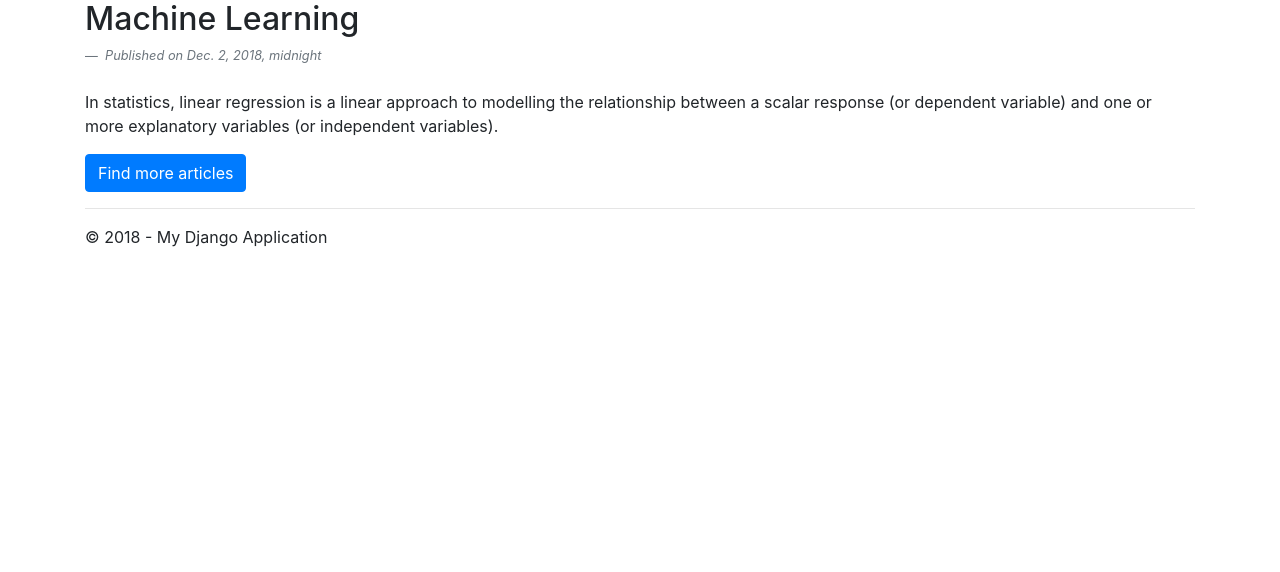
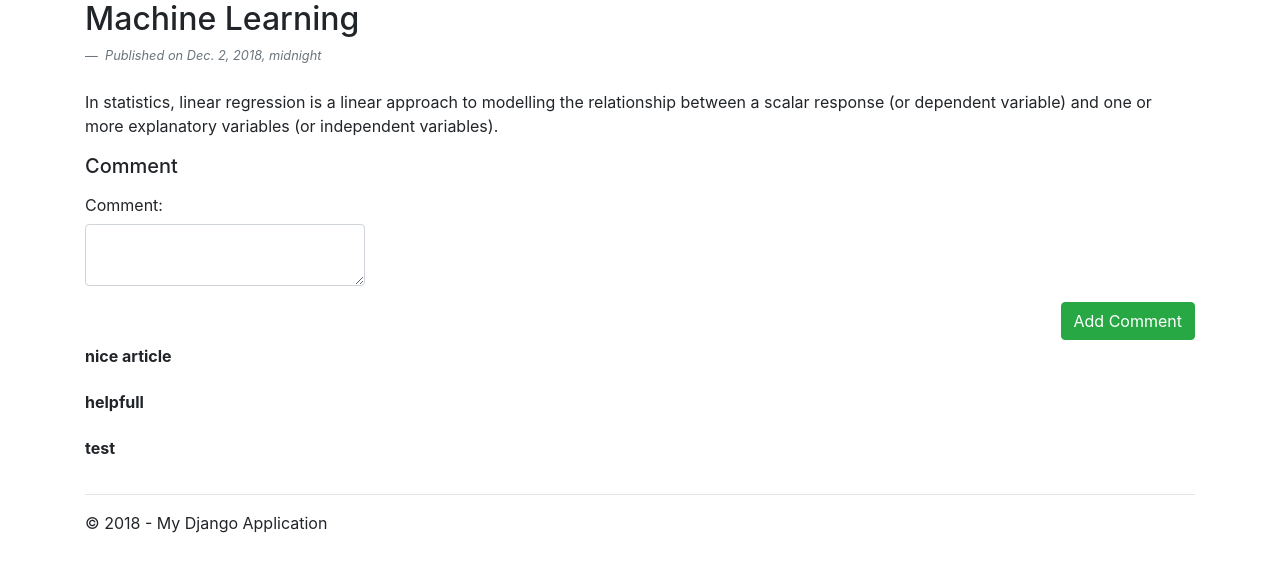
Before and after one commit to arifulwafi/djangoblog, a Django app: page /blog/1/ in a window 1280 px wide. Shown: the part 106-678 px from the top of the page. Run offline with Django 3.2, Linux system fonts and the light colour scheme; data comes from the database, SQL or seed files in the repository; both versions use the stored data as it was after the commit; some libraries are stand-ins or nearby versions.

Commit message:
blog commet added

```diff
--- a/src/DjangoWeb/blog/templates/blog/author_blog_post_detail.html
+++ b/src/DjangoWeb/blog/templates/blog/author_blog_post_detail.html
@@ -5,7 +5,11 @@
 <h2>{{title}}</h2>
 <br/>
 
-<h1>Book Details</h1>
 <h2>Name: {{object.title}}</h2>
+<div>
+    {{object.content}}
+</div>
+
+
 
 {% endblock %}
--- a/src/DjangoWeb/blog/templates/blog/details.html
+++ b/src/DjangoWeb/blog/templates/blog/details.html
@@ -13,13 +13,40 @@
     {{blogpost.content}}
 </div>
 <p>
-                  {% if blogpost.tag %}
-                  <span class="badge badge-pill badge-primary">{{blogpost.tag}}</span>
-                  {% endif %}
-              </p>
-<p>
-    <a href="/" class="btn btn-primary">Find more articles</a>
-</p>
+{% if blogpost.tag %}
+<span class="badge badge-pill badge-primary">{{blogpost.tag}}</span>
+{% endif %}
+ </p>
+
+ <div class="row mt-3">
+        <div class="col-md-12">
+            <h5>Comment</h5>
+
+            <form action="{% url 'blog:comment_create' blogpost.id %}" method="post">
+                {% csrf_token %}
+                <div id="div_id_content" class="form-group">
+                    <label for="id_content" class="col-form-label ">Comment:</label>
+                    <textarea class="form-control" name="content" id="id_content" rows="2"></textarea>
+                </div>
+
+                <div class="text-right">
+                    <button class="btn btn-success" type="submit">Add Comment</button>
+                </div>
+            </form>
+        </div>
+     <div class="col-md">
+            {% for item in blogpost.comment_set.all %}
+                <blockquote class="blockquote review">
+                    <small>
+                     <strong class="mb-0">{{ item.content }}</strong>
+                    </small>
+                </blockquote>
+            {% empty %}<p>Noo comments for this article yet</p>
+            {% endfor %}
+        </div>
+
+    </div>
+
 {% if error_message %}
 <p class="text-danger">{{error_message}}</p>
 {% endif %}
--- a/src/DjangoWeb/blog/urls.py
+++ b/src/DjangoWeb/blog/urls.py
@@ -4,6 +4,8 @@ Definition of urls for blog posts.
 
 from django.conf.urls import url
 from blog.models import BlogPost
+from django.contrib.auth.decorators import login_required
+from blog.views import blogComment
 
 import blog.views
 
@@ -14,13 +16,20 @@ urlpatterns = [
             context_object_name='latest_post_list',
             template_name='blog/index.html',),
         name='home'),
+
     url(r'^blog/(?P<pk>\d+)/$',
-        blog.views.BlogPostDetailView.as_view(
-            template_name='blog/details.html'),
-        name='blogpostdetail'),
+        blog.views.BlogPostDetailView.as_view(template_name='blog/details.html'),name='blogpostdetail'),
+
     url('blog/author/list', blog.views.AuthorBlogPostListView.as_view(template_name='blog/author_blog_post_list.html'), name='author_blog_post_list'),
+
     url('blog/author/view/(?P<pk>\d+)/', blog.views.AuthorBlogPostView.as_view(template_name='blog/author_blog_post_detail.html'), name='author_blog_post_view'),
+
     url('blog/author/new', blog.views.AuthorBlogPostCreate.as_view(template_name='blog/author_blog_post_form.html'), name='author_blog_post_new'),
+
     url('blog/author/edit/(?P<pk>\d+)/', blog.views.AuthorBlogPostUpdate.as_view(template_name='blog/author_blog_post_form.html'), name='author_blog_post_edit'),
+
     url('blog/author/delete/(?P<pk>\d+)/', blog.views.AuthorBlogPostDelete.as_view(template_name='blog/author_blog_post_confirm_delete.html'), name='author_blog_post_delete'),
+
+     url(r'^blog/(?P<pk>\d+)/comment/create/$',blogComment,
+        name='comment_create'),
 ]
--- a/src/DjangoWeb/blog/views.py
+++ b/src/DjangoWeb/blog/views.py
@@ -3,6 +3,7 @@ Definition of views.
 """
 
 from blog.models import BlogPost
+from blog.models import Comment
 from datetime import datetime
 from django.contrib.auth.decorators import login_required
 from django.core.urlresolvers import reverse
@@ -29,13 +30,16 @@ class BlogPostListView(ListView):
 
 class BlogPostDetailView(DetailView):
     model = BlogPost
-
+    template_name = 'blog/details.html'
 
     def get_context_data(self, **kwargs):
         context = super(BlogPostDetailView, self).get_context_data(**kwargs)
         context['title'] = 'Post Detail'
         context['year'] = datetime.now().year
         return context
+
+
+
 
 class AuthorBlogPostListView(ListView):
     model = BlogPost
@@ -80,3 +84,18 @@ class AuthorBlogPostUpdate(UpdateView):
 class AuthorBlogPostDelete(DeleteView):
     model = BlogPost
     success_url = reverse_lazy('blog:author_blog_post_list')
+
+
+@login_required()
+def blogComment(request, pk):
+    blog_post = get_object_or_404(BlogPost, pk=pk)
+    new_review = Comment(
+        content=request.POST['content'],
+        status=1,
+        pub_date = datetime.now(),
+        isdeleted = False,
+        created_date = datetime.now(),
+        last_updated_date = datetime.now(),
+        blog_post=blog_post)
+    new_review.save()
+    return HttpResponseRedirect(reverse('blog:blogpostdetail', args=(blog_post.id,)))
```
Also changed, not shown: src/DjangoWeb/blog/forms.py (+9 -0 lines), src/DjangoWeb/db.sqlite3.
